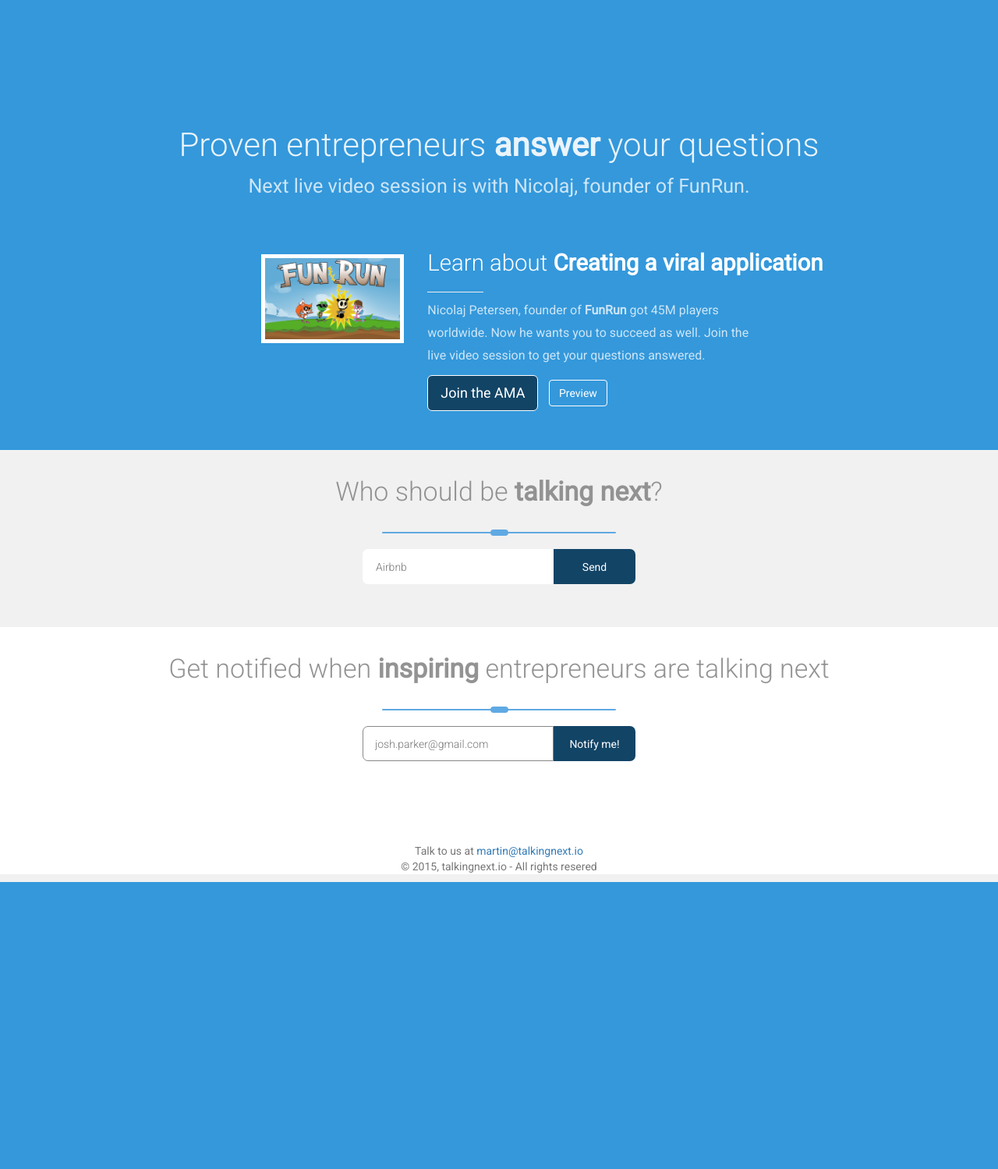
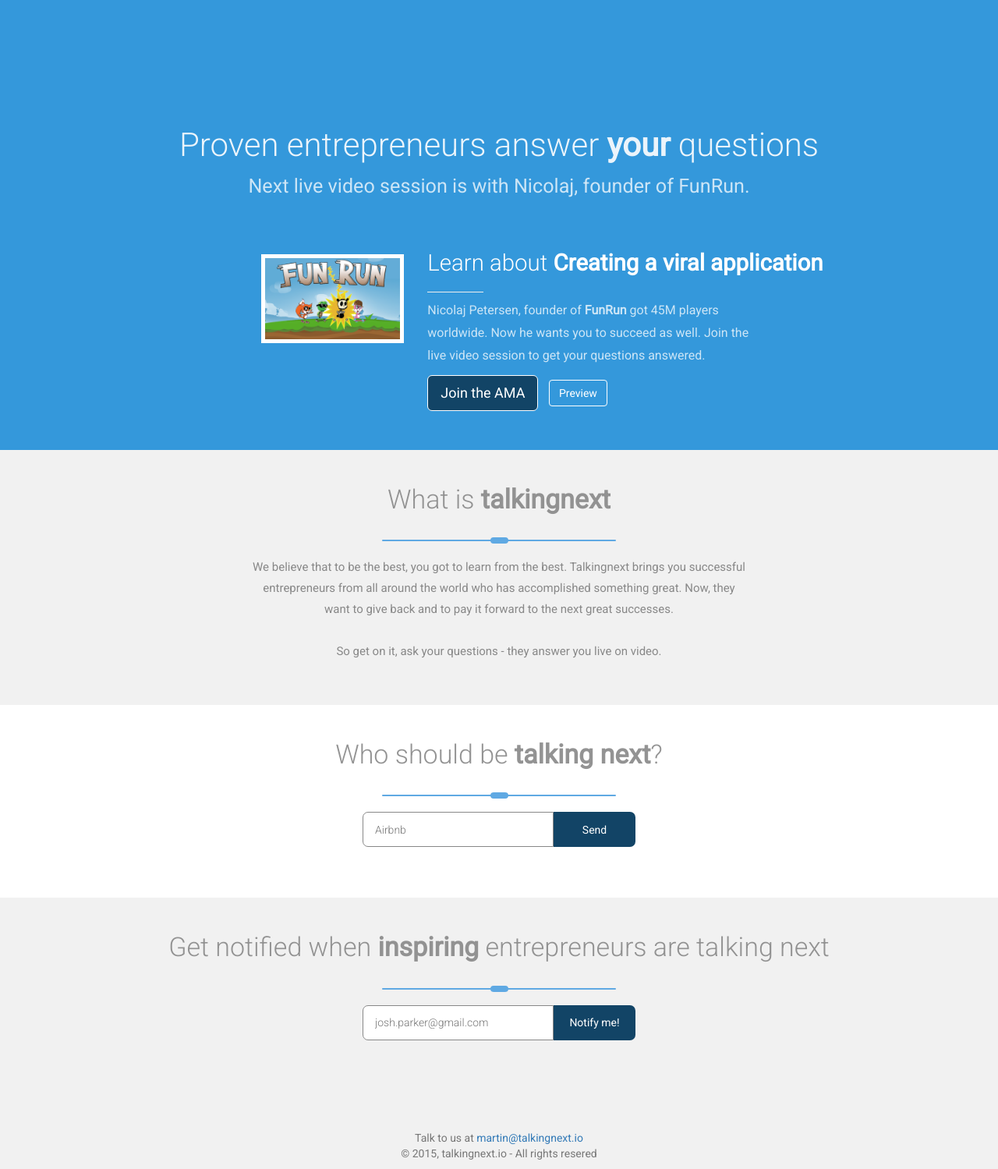
Before and after one commit to martolini/talkingnext, a Django app: page / in a window 1280 px wide. Shown: the whole page at 78% size. Before the commit the page ends 1131 px from the top, so only its background shows below. Run offline with Django 3.2, Linux system fonts and the light colour scheme; some libraries are stand-ins or nearby versions.

Commit message:
Textual - added about

```diff
--- a/static/css/landing.css
+++ b/static/css/landing.css
@@ -82,28 +82,33 @@
 	border-left: 1px solid #3498db;
 }
 
-#feedback {
+#subscribe, #about {
 	background: #f1f1f1;
 }
 
-#subscribe {
+#feedback {
 	background: white;
 }
 
-#subscribe .background-solid {
-	padding: 35px 0;
+#subscribe .background-solid, #feedback .background-solid, #about .background-solid {
+	padding: 45px 0;
 }
 
-#feedback h1, #subscribe h1 {
+#about .description {
+	color: #888;
+	line-height: 1.8;
+	font-weight: 400;
+	font-size: 15px;
+	text-align: center;
+	width: 50%;
+}
+
+#feedback h1, #subscribe h1, #about h1 {
 	text-align: center;
 	color: #888;
 	opacity: 0.9;
 	margin-bottom: 10px;
 	display: block;
-}
-
-#feedback .background-solid {
-	padding: 35px 0;
 }
 
 .input-wrapper {
@@ -125,17 +130,12 @@
 	height: 45px;
 	font-family: 'Roboto';
 	font-weight: 300;
-	color: #888;
+	color: #black;
 	border-top-left-radius: 7px;
 	border-bottom-left-radius: 7px;
 	position: relative;
 	margin-left: -4px;
-	border: 2px solid white;
-}
-
-.input-email {
 	border: 1px solid #888;
-	color: black;
 }
 
 .send-startup, .send-email {
--- a/templates/ama/ama.html
+++ b/templates/ama/ama.html
@@ -10,7 +10,7 @@
 	<div class="col-md-6 text-center" id="ama">
 		<iframe id="amaframe" class="center-block" src="//www.ustream.tv/embed/20200651?wmode=direct&autoplay=1&showtitle=false" style="border: 0 none transparent; left: 0"  webkitallowfullscreen allowfullscreen frameborder="no" width="640" height="379"></iframe>
 		<h1><a href="{% url 'landing' %}">Talking next</a> is Dirtybit with FunRun</h1>
-		<h5>Creating a viral application, March 24st, 6pm GMT</h5>
+		<h5>Creating a viral application, March 24st, 8pm UTC</h5>
 	</div>
 	<div class="col-md-6" id="questions-column"></div>
 </div>
--- a/templates/landing.html
+++ b/templates/landing.html
@@ -9,7 +9,7 @@
 	<div id="home">
 		<div class="row background-solid">
 			<div class="row top-row">
-				<h1>Proven entrepreneurs <strong>answer</strong> your questions</h1>
+				<h1>Proven entrepreneurs answer <strong>your</strong> questions</h1>
 				<p class="subtext text-center">
 					Next live video session is with Nicolaj, founder of FunRun.
 				</p>
@@ -35,6 +35,16 @@
 		</div>
 	</div>
 
+	<div id="about">
+		<div class="background-solid">
+			<h1>What is <strong>talkingnext</strong></h1>
+			<div class="container-colored-line">
+				<hr class="colored-line" />
+				<div class="add-colored-line"></div>
+			</div>
+			<p class="center-block description">We believe that to be the best, you got to learn from the best. Talkingnext brings you successful entrepreneurs from all around the world who has accomplished something great. Now, they want to give back and to pay it forward to the next great successes. <br /><br />So get on it, ask your questions - they answer you live on video.</p>
+		</div>
+	</div>
 	<div id="feedback">
 		<div class="background-solid">
 			<h1>Who should be <strong>talking next</strong>?</h1>
```
